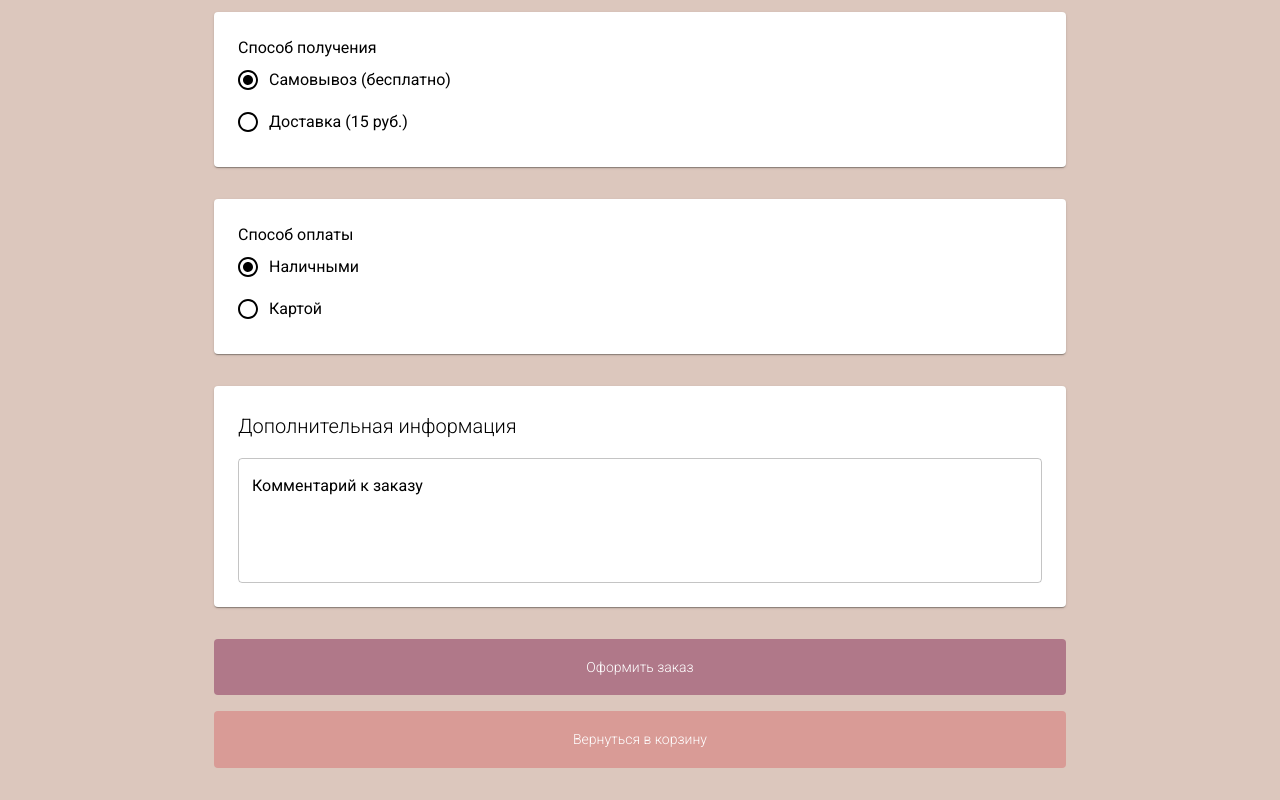
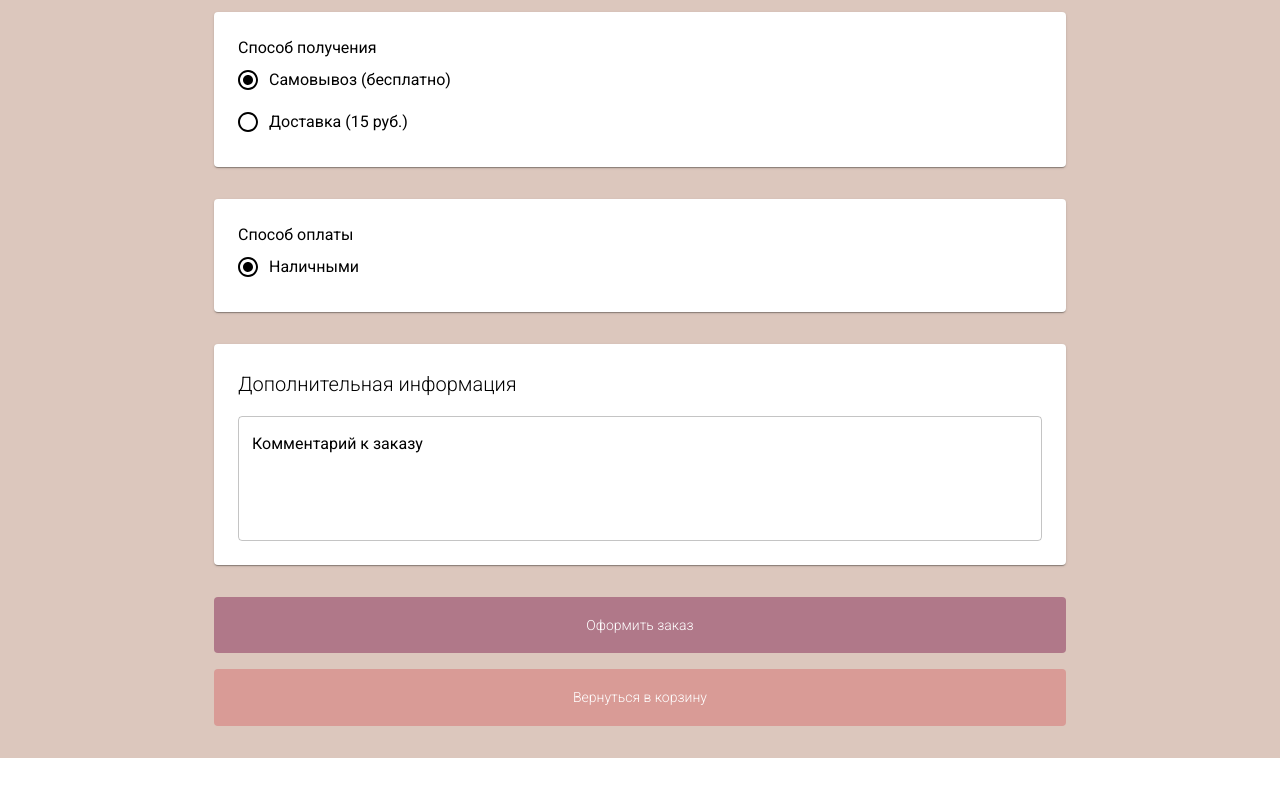
Before and after one commit to SashaBazh/Site-Shop_Monobuket, a React (Vite) app: page /checkout in a window 1280 px wide. Shown: the part 733-1533 px from the top of the page. After the commit the page ends 1491 px from the top, so only its background shows below. Built offline with nearby package versions, Linux system fonts and the light colour scheme.

Commit message:
удалил картой

```diff
--- a/src/pages/Checkout/CheckoutPage.tsx
+++ b/src/pages/Checkout/CheckoutPage.tsx
@@ -308,11 +308,6 @@ const CheckoutPage: React.FC = () => {
                 control={<Radio />}
                 label="Наличными"
               />
-              <FormControlLabel
-                value="webpay"
-                control={<Radio />}
-                label="Картой"
-              />
             </RadioGroup>
           </FormControl>
         </OrderPaper>
```
